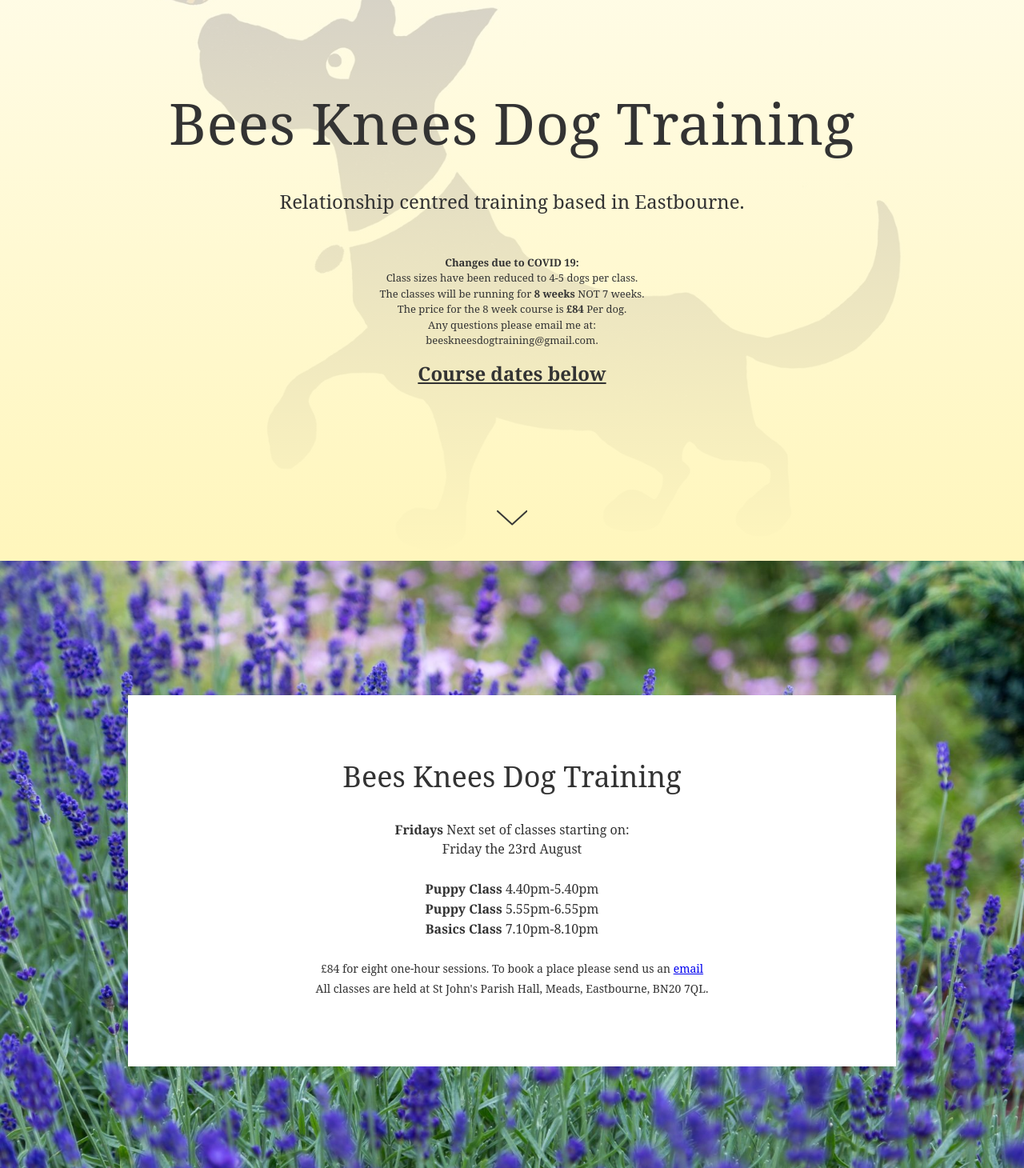
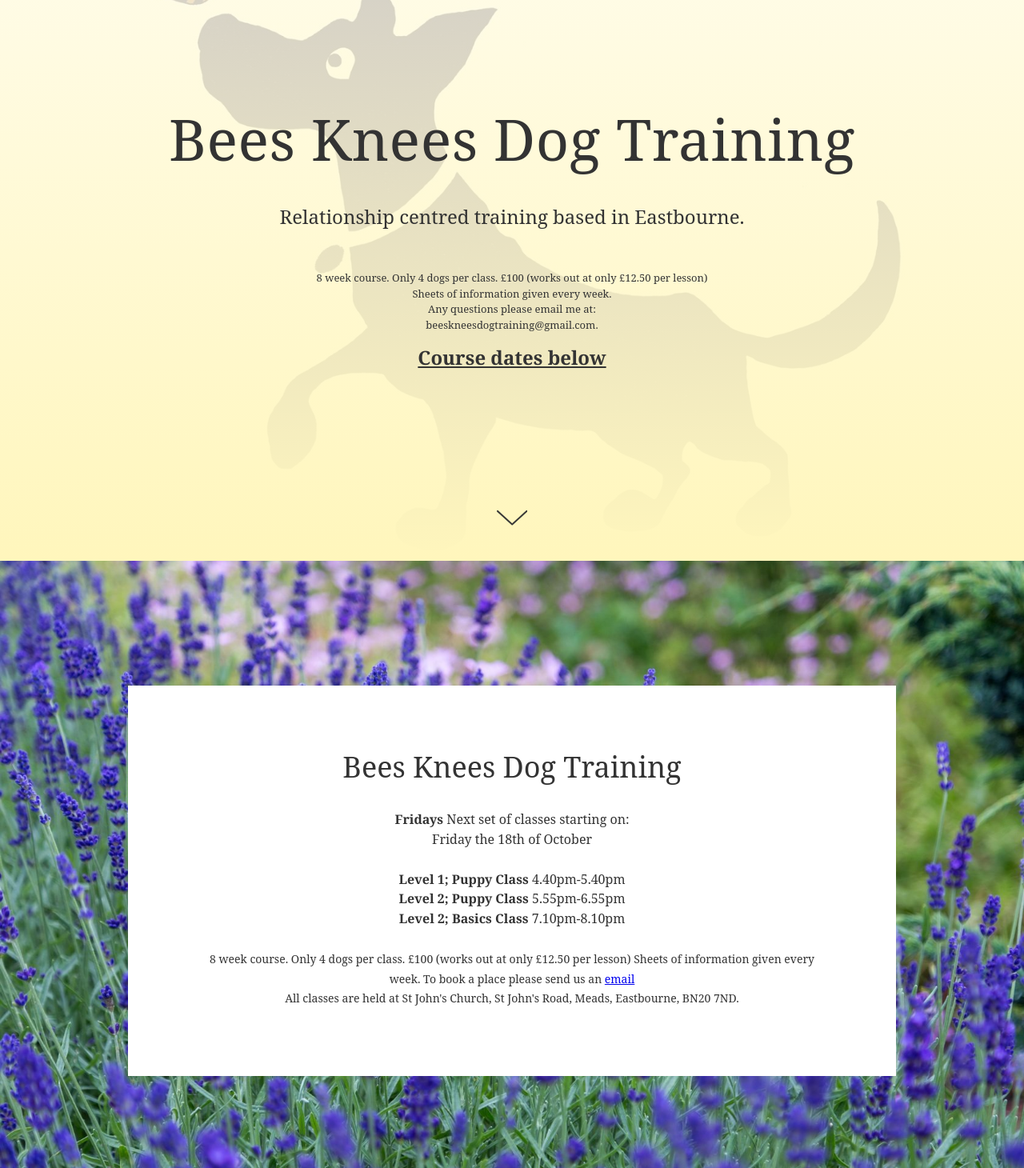
Before and after one commit to simongrout/beesknees, a plain HTML site: page index.html in a window 1280 px wide. Shown: the part 99-1559 px from the top of the page at 80% size. Drawn offline with Linux system fonts and the light colour scheme; a web font is replaced by a local one.

Commit message:
Change dates and location

```diff
--- a/index.html
+++ b/index.html
@@ -305,11 +305,8 @@ body{margin:0;background:#fff6bc}
                                     Relationship centred training based in Eastbourne.<br>
                                     <br>
                                     <p style="font-size: small">
-                                        <b>Changes due to COVID 19:</b> <br>
-
-                                        Class sizes have been reduced to 4-5 dogs per class. <br>
-                                        The classes will be running for <b>8 weeks</b> NOT 7 weeks. <br>
-                                        The price for the 8 week course is <b>£84</b> Per dog. <br>
+                                        8 week course. Only 4 dogs per class. £100 (works out at only £12.50 per lesson)<br>
+                                        Sheets of information given every week.<br>
                                         Any questions please email me at: <br>
                                         beeskneesdogtraining@gmail.com.
                                     </p>
@@ -347,11 +344,11 @@ body{margin:0;background:#fff6bc}
                                     <div class="x476descr descr descr_md margin_auto" field=descr>
                                         <div style=font-size:16px>
                                             <strong>Fridays</strong> Next set of classes starting on:<br>
-                                            Friday the 23rd August<br><br>
+                                            Friday the 18th of October<br><br>
 
-                                            <strong>Puppy Class</strong> 4.40pm-5.40pm<br>
-                                            <strong>Puppy Class</strong> 5.55pm-6.55pm<br>
-                                            <strong>Basics Class</strong> 7.10pm-8.10pm<br><br>
+                                            <strong>Level 1; Puppy Class</strong> 4.40pm-5.40pm<br>
+                                            <strong>Level 2; Puppy Class</strong> 5.55pm-6.55pm<br>
+                                            <strong>Level 2; Basics Class</strong> 7.10pm-8.10pm<br><br>
 
                                         <!--
                                             <strong>Tuesdays</strong> Next set of classes starting on:<br>
@@ -362,8 +359,8 @@ body{margin:0;background:#fff6bc}
                                         -->
 
                                             <span style=font-size:14px>
-                                                £84 for eight one-hour sessions. To book a place please send us an <a href=mailto:beeskneesdogtraining@gmail.com>email</a><br>
-                                                All classes are held at St John's Parish Hall, Meads, Eastbourne, BN20 7QL.
+                                                8 week course. Only 4 dogs per class. £100 (works out at only £12.50 per lesson) Sheets of information given every week. To book a place please send us an <a href=mailto:beeskneesdogtraining@gmail.com>email</a><br>
+                                                All classes are held at St John's Church, St John's Road, Meads, Eastbourne, BN20 7ND.
                                             </span>
                                         </div>
                                     </div>
```
